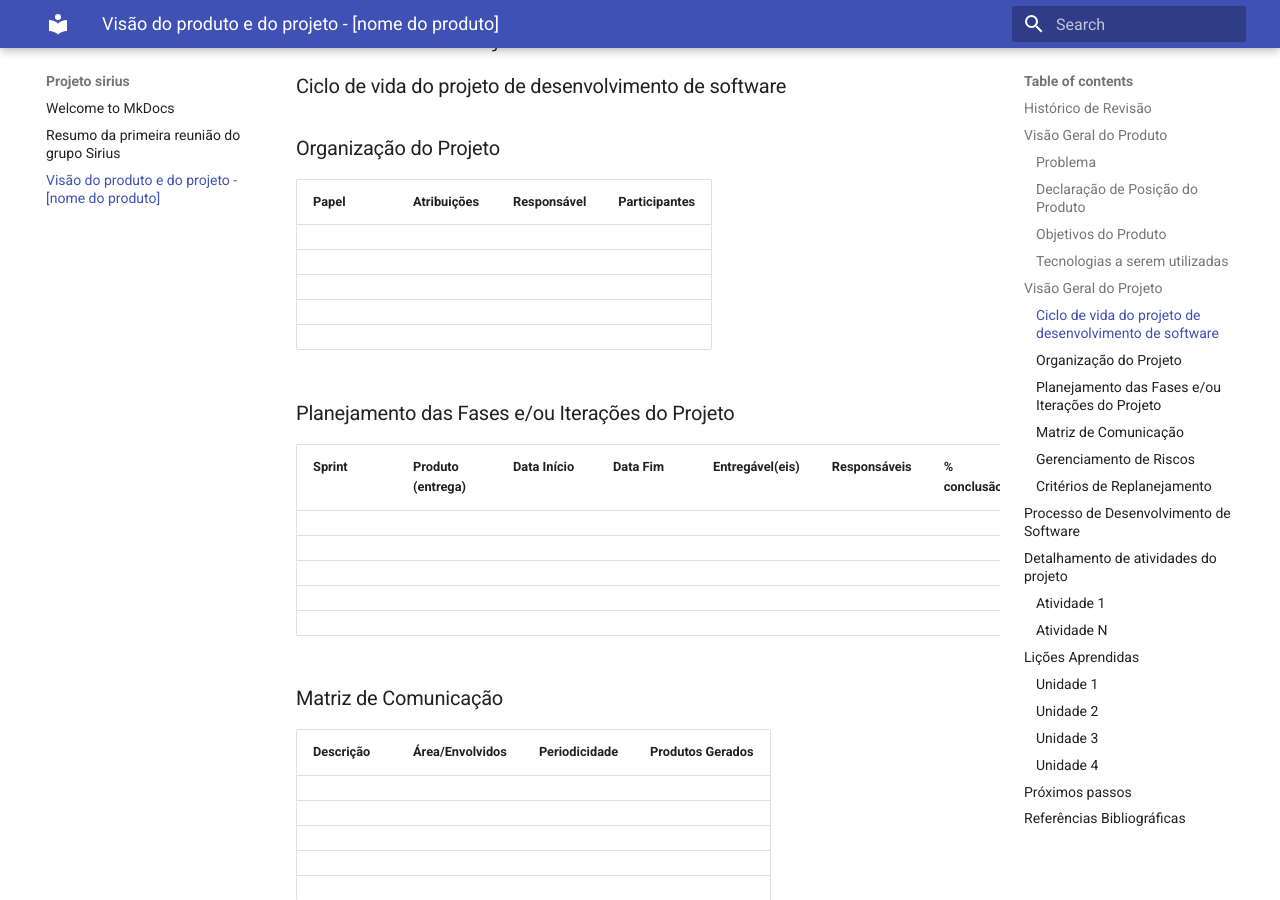
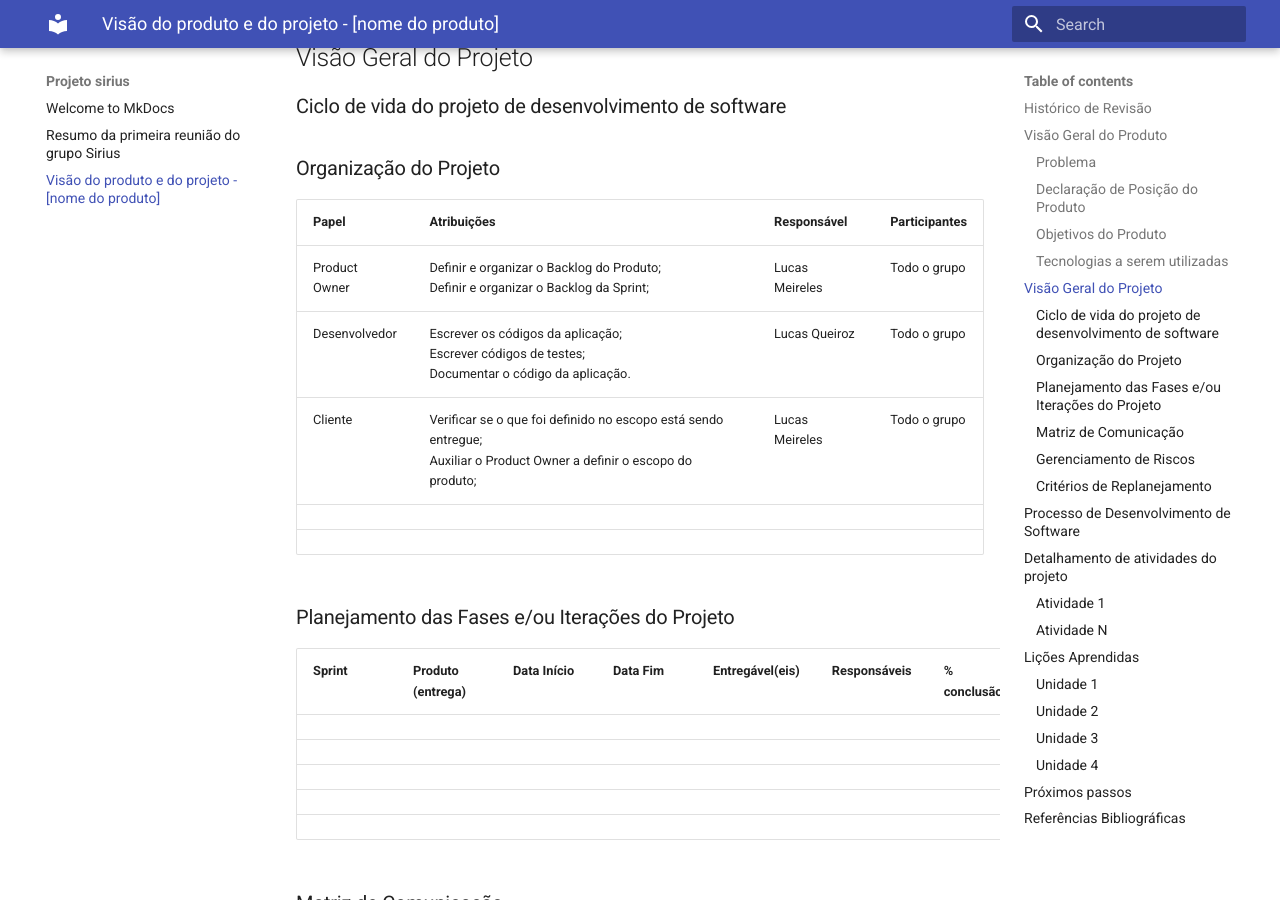
Before and after one commit to FGA0138-MDS-Ajax/2023-2-SIRIUS, an MkDocs documentation site: the page built from docs/visao-produto-projeto.md, in a window 1280 px wide and 900 px high, scrolled down 1137 px. Built offline with MkDocs 1.6.1 and Material for MkDocs 9.7.7, drawn with Linux system fonts in a browser that asks for light colours; some of the changed text lies outside the part shown.

Commit message:
Adição de alguns papéis na organização do projeto

```diff
--- a/docs/visao-produto-projeto.md
+++ b/docs/visao-produto-projeto.md
@@ -2,11 +2,11 @@
 
 ## Histórico de Revisão
 
-| Data       | Versão | Descrição                                 | Autor(es)                       |
-| ---------- | ------ | ----------------------------------------- | ------------------------------- |
-| 03/10/2023 | 0.1    | Criação do documento (apenas o esqueleto) | Lucas Queiroz                   |
-| 03/10/2023 | 0.2    | Adição de tecnologias a serem utilizadas  | Lucas Queiroz<br>Philipe Morais |
-|            |        |                                           |                                 |
+| Data       | Versão | Descrição                                             | Autor(es)                       |
+| ---------- | ------ | ----------------------------------------------------- | ------------------------------- |
+| 03/10/2023 | 0.1    | Criação do documento (apenas o esqueleto)             | Lucas Queiroz                   |
+| 03/10/2023 | 0.2    | Adição de tecnologias a serem utilizadas              | Lucas Queiroz<br>Philipe Morais |
+| 03/10/2023 | 0.3    | Adição de alguns dos papéis na organização do projeto | Lucas Queiroz                   |
 
 ## Visão Geral do Produto
 
@@ -43,13 +43,13 @@
 
 ### Organização do Projeto
 
-| Papel | Atribuições | Responsável | Participantes |
-| ----- | ----------- | ----------- | ------------- |
-|       |             |             |               |
-|       |             |             |               |
-|       |             |             |               |
-|       |             |             |               |
-|       |             |             |               |
+| Papel         | Atribuições                                                  | Responsável    | Participantes |
+| ------------- | ------------------------------------------------------------ | -------------- | ------------- |
+| Product Owner | Definir e organizar o Backlog do Produto;<br>Definir e organizar o Backlog da Sprint; | Lucas Meireles | Todo o grupo  |
+| Desenvolvedor | Escrever os códigos da aplicação;<br>Escrever códigos de testes;<br>Documentar o código da aplicação. | Lucas Queiroz  | Todo o grupo  |
+| Cliente       | Verificar se o que foi definido no escopo está sendo entregue;<br>Auxiliar o Product Owner a definir o escopo do produto; | Lucas Meireles | Todo o grupo  |
+|               |                                                              |                |               |
+|               |                                                              |                |               |
 
 
 
```
